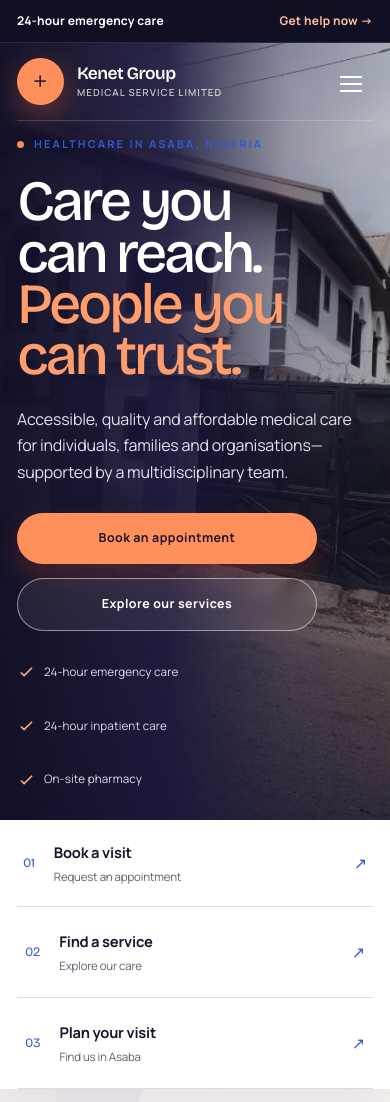
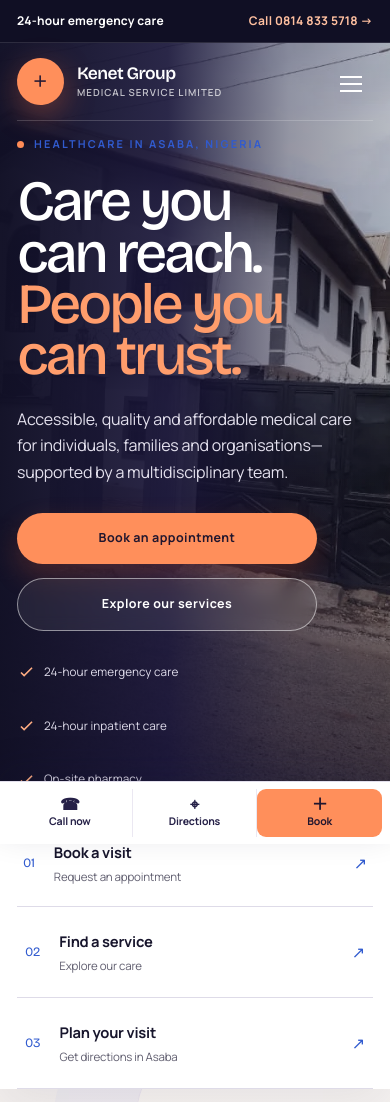
Before and after one commit to enicrowndav/enicrowndav.github.io, a website: page kenet-hospital-website/index.html in a window 390 px wide. Shown: the top 1102 px of the page. Drawn offline with Linux system fonts and the light colour scheme.

Commit message:
Add Kenet hospital contact and directions

```diff
--- a/kenet-hospital-website/app.js
+++ b/kenet-hospital-website/app.js
@@ -59,7 +59,7 @@ form?.addEventListener('submit', (event) => {
     `Message: ${data.get('message') || 'No additional message'}`
   ].join('\n');
   navigator.clipboard?.writeText(request).catch(() => {});
-  if (formStatus) formStatus.textContent = 'Your request has been prepared and copied. Please provide it directly to the hospital reception team.';
+  if (formStatus) formStatus.innerHTML = 'Your request has been prepared and copied. Call <a href="tel:+2348148335718">0814 833 5718</a> to complete your booking.';
 });
 
 document.querySelector('[data-year]').textContent = new Date().getFullYear();
--- a/kenet-hospital-website/brand-expression.css
+++ b/kenet-hospital-website/brand-expression.css
@@ -48,3 +48,5 @@ body{background:#fbfaf8;color:var(--ink);font-family:var(--sans);letter-spacing:
 .faq{background:#fbfaf8}.faq__grid{display:grid;grid-template-columns:.78fr 1.22fr;gap:11%;align-items:start}.faq__heading{position:sticky;top:120px}.faq__heading>p:not(.eyebrow){color:var(--muted);max-width:440px}.faq__list{border-top:1px solid var(--line)}.faq__list details{border-bottom:1px solid var(--line)}.faq__list summary{list-style:none;display:flex;justify-content:space-between;gap:24px;padding:25px 2px;font-family:var(--sans);font-size:.95rem;font-weight:700;cursor:pointer}.faq__list summary::-webkit-details-marker{display:none}.faq__list summary span{color:#315bcf;font-size:1.2rem;transition:transform .2s}.faq__list details[open] summary span{transform:rotate(45deg)}.faq__list details p{max-width:700px;margin:-5px 0 25px;color:var(--muted);font-size:.84rem;line-height:1.8}
 @media(max-width:960px){.faq__grid{grid-template-columns:1fr;gap:40px}.faq__heading{position:static}}
 @media(max-width:650px){.section{padding:82px 0}.service-card{min-height:270px;padding:27px}.service-card h3{font-size:1.28rem}.people-grid{gap:37px}.person__image{aspect-ratio:4/4.2}.faq__list summary{padding:21px 0;font-size:.9rem}.faq__list details p{font-size:.8rem}.contact__details p{font-size:.95rem}}
+.contact-note a,.contact__details a{font-weight:700}.contact-inline-link{display:inline-flex;gap:6px;align-items:center;color:#ffb793;font-size:.68rem;font-weight:700;letter-spacing:.06em;text-transform:uppercase}.form-status a{text-decoration:underline;font-weight:700}.mobile-actions{display:none}
+@media(max-width:650px){body{padding-bottom:66px}.mobile-actions{position:fixed;z-index:80;display:grid;grid-template-columns:repeat(3,1fr);inset:auto 0 0;background:#fff;box-shadow:0 -12px 35px rgba(19,18,48,.16);padding:max(7px,env(safe-area-inset-bottom)) 8px 7px;border-top:1px solid #e2dfec}.mobile-actions a{min-height:48px;display:flex;flex-direction:column;align-items:center;justify-content:center;gap:1px;color:#252047;font-size:.66rem;font-weight:700;border-right:1px solid #ebe8f2}.mobile-actions a:last-child{border-right:0;background:#ff8f5b;border-radius:9px;color:#21162e}.mobile-actions span{font-size:1rem;line-height:1}.footer{padding-bottom:42px}}
--- a/kenet-hospital-website/index.html
+++ b/kenet-hospital-website/index.html
@@ -22,7 +22,7 @@
   <link rel="stylesheet" href="design-system.css">
   <link rel="stylesheet" href="brand-expression.css">
   <script src="app.js" defer></script>
-  <script type="application/ld+json">{"@context":"https://schema.org","@type":"Hospital","name":"Kenet Group Medical Service Limited","url":"https://enicrowndav.github.io/kenet-hospital-website/","image":"https://enicrowndav.github.io/kenet-hospital-website/assets/images/hospital-exterior.webp","foundingDate":"2010","description":"A private healthcare provider in Asaba focused on accessible, quality and affordable medical care.","address":{"@type":"PostalAddress","addressLocality":"Asaba","addressRegion":"Delta State","addressCountry":"NG"},"medicalSpecialty":["Emergency","Pediatric","Obstetric","Gynecologic"]}</script>
+  <script type="application/ld+json">{"@context":"https://schema.org","@type":"Hospital","name":"Kenet Group Medical Service Limited","url":"https://enicrowndav.github.io/kenet-hospital-website/","image":"https://enicrowndav.github.io/kenet-hospital-website/assets/images/hospital-exterior.webp","telephone":"+2348148335718","foundingDate":"2010","description":"A private healthcare provider in Asaba focused on accessible, quality and affordable medical care.","address":{"@type":"PostalAddress","streetAddress":"No. 14 Nwaezeapu Street, Off Nnebisi Road","addressLocality":"Asaba","addressRegion":"Delta State","addressCountry":"NG"},"medicalSpecialty":["Emergency","Pediatric","Obstetric","Gynecologic"]}</script>
 </head>
 <body>
   <a class="skip-link" href="#main">Skip to main content</a>
@@ -31,7 +31,7 @@
     <div class="emergency-bar">
       <div class="shell emergency-bar__inner">
         <p><strong>24-hour emergency care</strong><span>Accident, emergency and stabilisation before referral</span></p>
-        <a href="#contact">Get help now <span aria-hidden="true">→</span></a>
+        <a href="tel:+2348148335718">Call 0814 833 5718 <span aria-hidden="true">→</span></a>
       </div>
     </div>
     <nav class="nav shell" aria-label="Main navigation">
@@ -78,7 +78,7 @@
       <div class="shell quick-access__grid">
         <a href="#appointment"><span class="quick-access__icon" aria-hidden="true">01</span><span><strong>Book a visit</strong><small>Request an appointment</small></span><b aria-hidden="true">↗</b></a>
         <a href="#services"><span class="quick-access__icon" aria-hidden="true">02</span><span><strong>Find a service</strong><small>Explore our care</small></span><b aria-hidden="true">↗</b></a>
-        <a href="#contact"><span class="quick-access__icon" aria-hidden="true">03</span><span><strong>Plan your visit</strong><small>Find us in Asaba</small></span><b aria-hidden="true">↗</b></a>
+        <a href="https://www.google.com/maps/search/?api=1&amp;query=No+14+Nwaezeapu+Street+Off+Nnebisi+Road+Asaba+Delta+State+Nigeria" target="_blank" rel="noopener"><span class="quick-access__icon" aria-hidden="true">03</span><span><strong>Plan your visit</strong><small>Get directions in Asaba</small></span><b aria-hidden="true">↗</b></a>
       </div>
     </section>
 
@@ -169,7 +169,7 @@
           <p class="eyebrow"><span></span>Appointments</p>
           <h2>Start your care journey <em>with us.</em></h2>
           <p>Tell us the service you need and your preferred contact method. This form prepares a request on your device without transmitting sensitive medical information.</p>
-          <div class="contact-note"><strong>Need urgent medical attention?</strong><p>Visit the hospital for 24-hour accident and emergency assessment. Do not use this form for emergencies.</p></div>
+          <div class="contact-note"><strong>Need urgent medical attention?</strong><p>Call <a href="tel:+2348148335718">0814 833 5718</a> or visit the hospital for 24-hour accident and emergency assessment. Do not use this form for emergencies.</p></div>
         </div>
         <form class="appointment-form reveal" data-appointment-form novalidate>
           <div class="field"><label for="name">Full name</label><input id="name" name="name" type="text" autocomplete="name" required><small>Enter your full name.</small></div>
@@ -207,8 +207,8 @@
       <div class="shell contact__grid">
         <div class="contact__title reveal"><p class="eyebrow eyebrow--light"><span></span>Contact us</p><h2>We’re here when <em>you need care.</em></h2></div>
         <div class="contact__details reveal">
-          <div><small>Location</small><p>Asaba, Delta State<br>Nigeria</p><span>Visit information is available from reception</span></div>
-          <div><small>Appointments</small><p>Request a consultation</p><span>Prepare your request using the form above</span></div>
+          <div><small>Location</small><p>No. 14 Nwaezeapu Street<br>Off Nnebisi Road, Asaba</p><a class="contact-inline-link" href="https://www.google.com/maps/search/?api=1&amp;query=No+14+Nwaezeapu+Street+Off+Nnebisi+Road+Asaba+Delta+State+Nigeria" target="_blank" rel="noopener">Get directions <span aria-hidden="true">↗</span></a></div>
+          <div><small>Patient enquiries</small><p><a href="tel:+2348148335718">0814 833 5718</a></p><span>Tap the number to call</span></div>
           <div><small>Emergency &amp; inpatient</small><p>Open 24 hours</p><span>Visit the hospital for urgent assessment</span></div>
         </div>
       </div>
@@ -224,6 +224,12 @@
     <div class="shell footer__bottom"><span>© <span data-year></span> Kenet Group Medical Service Limited</span><span>Asaba, Nigeria</span></div>
   </footer>
 
+  <aside class="mobile-actions" aria-label="Quick contact options">
+    <a href="tel:+2348148335718"><span aria-hidden="true">☎</span>Call now</a>
+    <a href="https://www.google.com/maps/search/?api=1&amp;query=No+14+Nwaezeapu+Street+Off+Nnebisi+Road+Asaba+Delta+State+Nigeria" target="_blank" rel="noopener"><span aria-hidden="true">⌖</span>Directions</a>
+    <a href="#appointment"><span aria-hidden="true">＋</span>Book</a>
+  </aside>
+
   <dialog class="lightbox" data-lightbox-dialog aria-label="Facility image preview"><button type="button" aria-label="Close image preview" data-lightbox-close>×</button><img src="" alt=""></dialog>
 </body>
 </html>
```
Also changed, not shown: kenet-hospital-website/CONTENT-SOURCES.md (+5 -2 lines).
